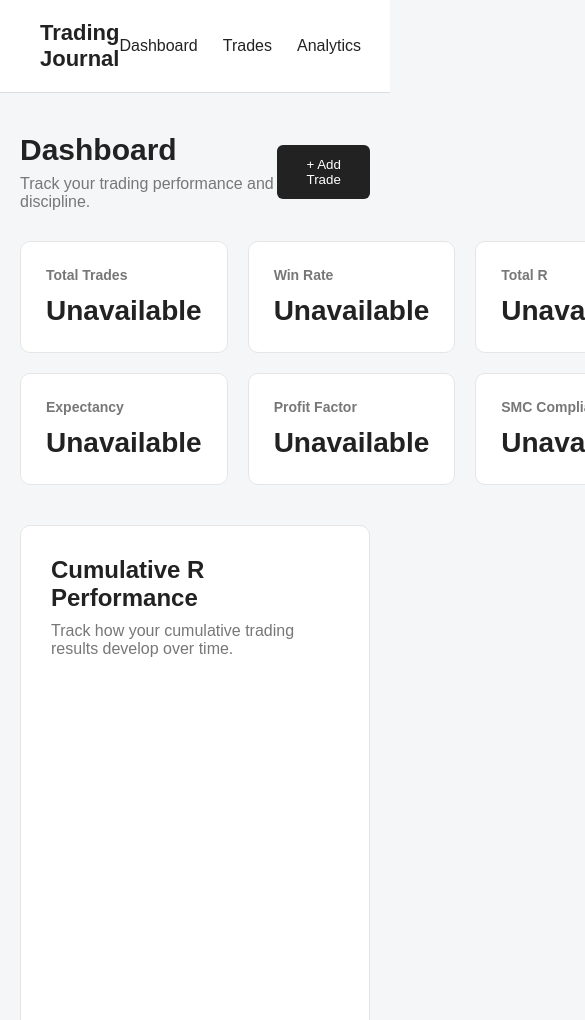
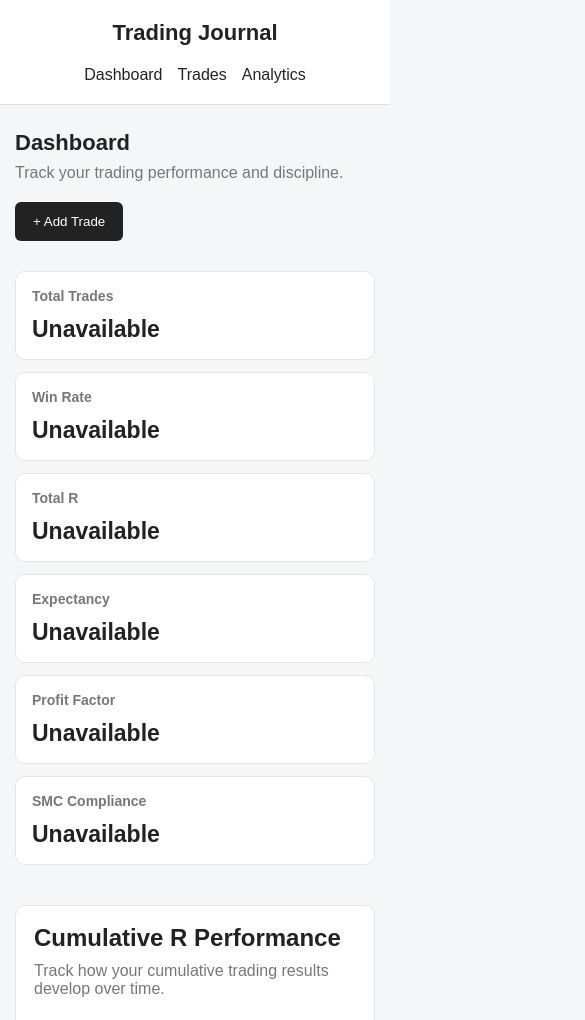
Before and after one commit to mubarakey/trade_journal, a plain HTML site: page frontend/index.html in a window 390 px wide. Shown: the top 1020 px of the page, 585 px wide, since content can reach past the window. Drawn offline with nearby package versions, Linux system fonts and the light colour scheme; no server answers.

Commit message:
responsiveness

```diff
--- a/frontend/index.html
+++ b/frontend/index.html
@@ -579,7 +579,7 @@
                         type="number"
                         id="plannedTp"
                         min="0.01"
-                        step="0.1"
+                        step="0.01"
                         placeholder="2"
                         required
                     >
--- a/frontend/style.css
+++ b/frontend/style.css
@@ -247,3 +247,84 @@ td {
 .analytics-report p {
     color: #777;
 }
+
+
+/* Tablet and mobile responsiveness */
+@media (max-width: 768px) {
+
+    .topbar {
+        flex-direction: column;
+        gap: 20px;
+        padding: 20px;
+    }
+
+    nav {
+        flex-wrap: wrap;
+        justify-content: center;
+        gap: 15px;
+    }
+
+    main {
+        margin: 25px auto;
+        padding: 0 15px;
+        width: 100%;
+    }
+
+    .dashboard-header {
+        flex-direction: column;
+        align-items: flex-start;
+        gap: 20px;
+    }
+
+    .dashboard-header h2 {
+        font-size: 25px;
+    }
+
+    .stats-grid {
+        grid-template-columns: repeat(2, minmax(0, 1fr));
+        gap: 12px;
+    }
+
+    .stat-card {
+        padding: 16px;
+        min-width: 0;
+    }
+
+    .stat-card p {
+        font-size: 23px;
+        overflow-wrap: anywhere;
+    }
+
+    .analytics-report,
+    .trade-history,
+    .trade-form-section,
+    .recent-trades {
+        padding: 18px;
+        min-width: 0;
+    }
+
+    .chart-container {
+        height: 280px;
+    }
+}
+
+/* Small mobile screens */
+@media (max-width: 480px) {
+
+    .stats-grid {
+        grid-template-columns: 1fr;
+    }
+
+    .dashboard-header h2 {
+        font-size: 22px;
+    }
+
+    .section-header {
+        flex-wrap: wrap;
+        gap: 12px;
+    }
+
+    .chart-container {
+        height: 240px;
+    }
+}
```
